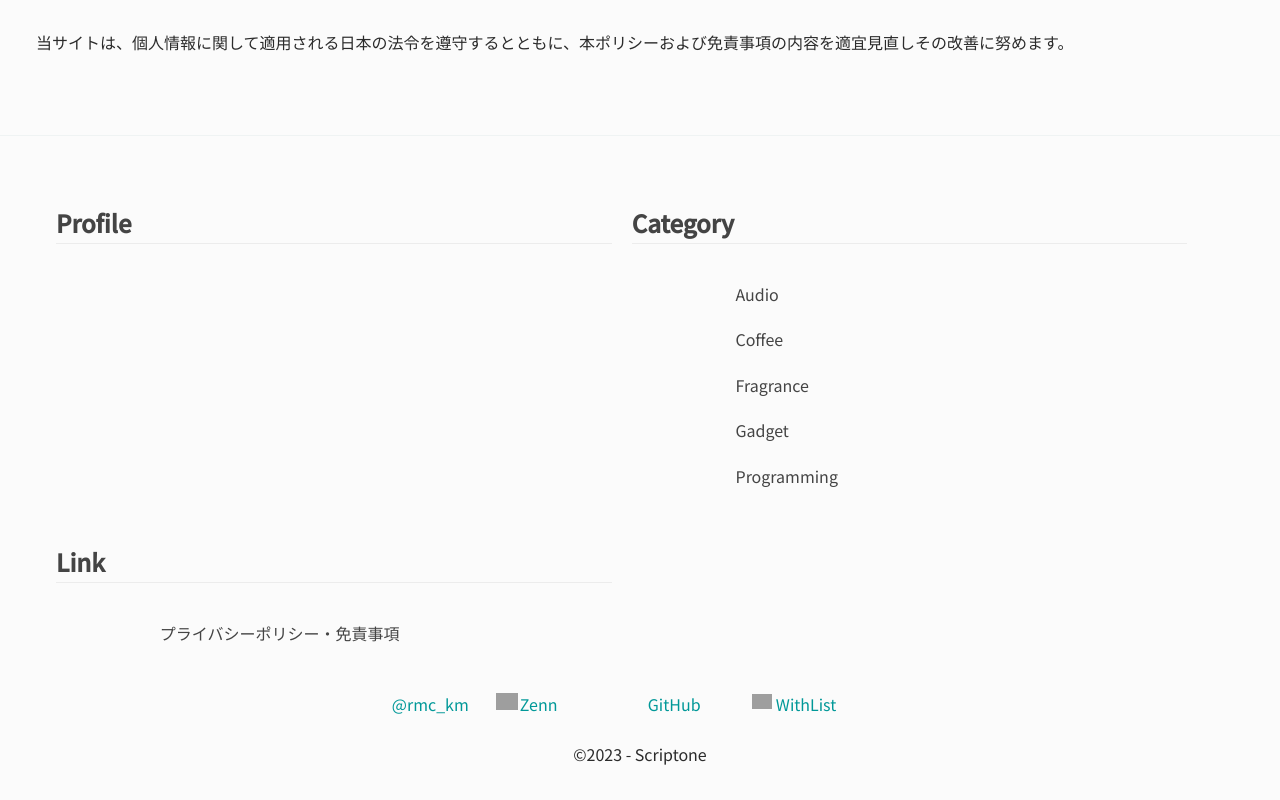
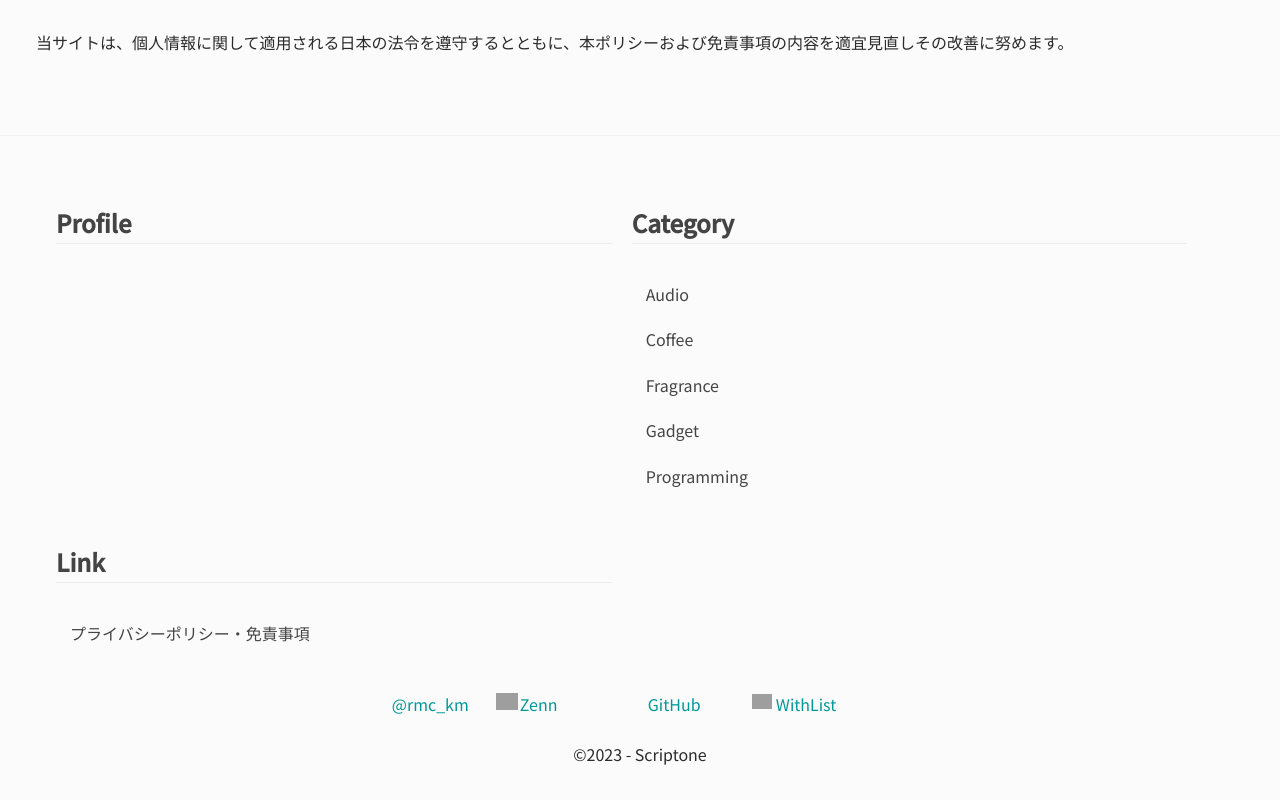
Before and after one commit to rmc8/svelte-blog-scriptone, a SvelteKit app: page /privacy_policy in a window 1280 px wide. Shown: the part 2784-3584 px from the top of the page. Built offline with nearby package versions, Linux system fonts and the light colour scheme; grey boxes are pictures that could not be loaded.

Commit message:
fix footer

```diff
--- a/src/app.html
+++ b/src/app.html
@@ -257,7 +257,6 @@
 				margin: 0 8px 48px 8px;
 				list-style: none;
 				flex: 0 0 auto;
-				max-width: px;
 			}
 
 			dl {
--- a/src/components/Footer.svelte
+++ b/src/components/Footer.svelte
@@ -129,6 +129,10 @@
 		align-items: flex-start;
 	}
 
+	footer #sitemap ul {
+		justify-content: flex-start;
+	}
+
 	footer section ul {
 		padding: 4px !important;
 	}
```
